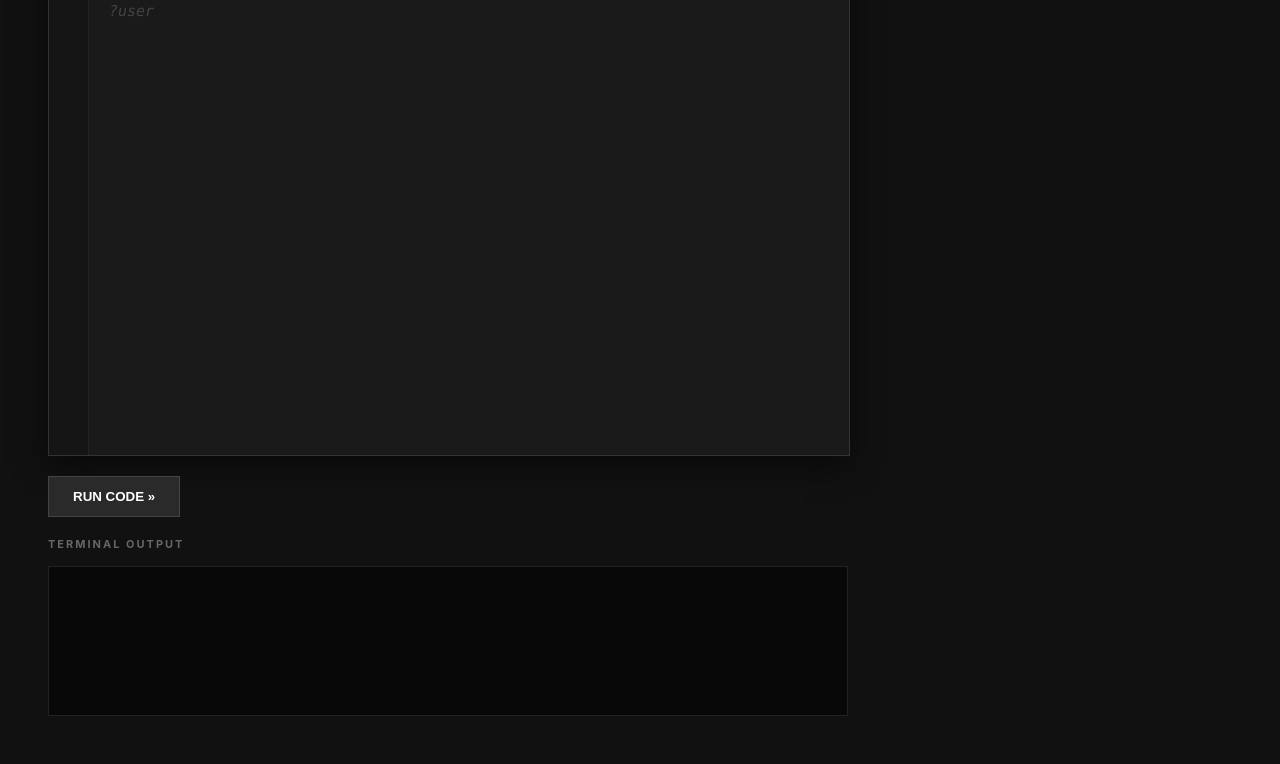
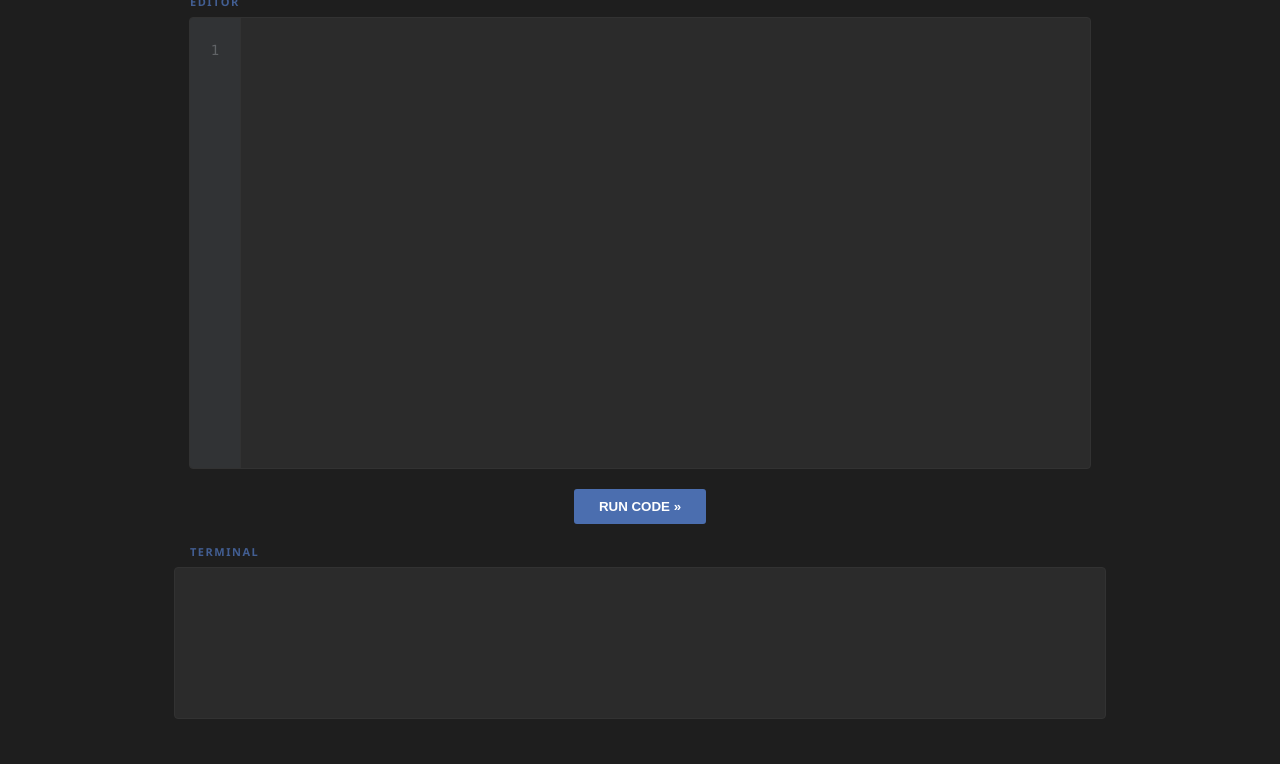
Before and after one commit to nesboldt0/Vellum, a plain HTML site: page index.html in a window 1280 px wide. Shown: the part 116-880 px from the top of the page. Drawn offline with Linux system fonts and the light colour scheme.

Commit message:
Add files via upload

```diff
--- a/index.html
+++ b/index.html
@@ -3,100 +3,221 @@
 <head>
     <title>Vellum IDE</title>
     <style>
+        /*This is where we establish the body, its fonts, and colors*/
         body {
-            font-family: -apple-system, BlinkMacSystemFont, "Segoe UI", sans-serif;
-            background: #111111;
-            color: #d1d1d1;
-            padding: 40px;
+            font-family: 'Segoe UI', sans-serif;
+            background: #1e1e1e;
+            display: flex;
+            flex-direction: column;
+            align-items: center;
+            padding: 20px;
+            color: #a9b7c6;
         }
 
-        /* container */
+         h1 {
+            font-weight: 800;
+            font-size: 2.2rem;
+            letter-spacing: 3px;
+            color: #4b6eaf; /* Matches The Buttons */
+            margin-bottom: 10px;
+            text-transform: uppercase;
+         }
+
+        .label {
+            font-size: 11px;
+            font-weight: 700;
+            letter-spacing: 1.5px;
+            color: #4b6eaf; /* Matches the heading */
+            margin-bottom: 8px;
+            align-self: flex-start;
+            max-width: 900px;
+            width: 95%;
+            margin-left: auto;
+            margin-right: auto;
+            text-transform: uppercase;
+            opacity: 0.8;
+        }
+
+        /* We "stack" another editor on top of this to allow the color to be different for each variable*/
         .ide-container {
             display: flex;
-            width: 800px; /* Fixed Width */
-            height: 500px; /* Fixed Height */
-            background: #1a1a1a;
-            border: 1px solid #333;
-            box-shadow: 0 10px 30px rgba(0,0,0,0.5);
+            width: 95%;
+            max-width: 900px;
+            height: 450px;
+            background: #2b2b2b; /* Charcoal */
+            border: 1px solid #323232;
+            border-radius: 4px;
+            overflow: hidden;
+            position: relative;
         }
 
-        /* line numbers */
         #line-numbers {
-        width: 40px;
-        background: #151515;
-        color: #444;
+            width: 50px;
+            background: #313335;
+            color: #606366;
             padding: 20px 0;
             text-align: center;
-        font-family: "Lucida Console", Monaco, monospace;
-        font-size: 15px; /* Must match editor */
-        line-height: 24px; /* Exact pixel height for each line */
-        user-select: none;
-        border-right: 1px solid #222;
-        overflow: hidden;
-        box-sizing: border-box;
+            font-family: 'JetBrains Mono', 'Consolas', monospace;
+            font-size: 14px;
+            line-height: 24px;
+            border-right: 1px solid #323232;
+            z-index: 5;
         }
 
-        /* editor */
+        .editor-wrapper {
+            position: relative;
+            flex-grow: 1;
+        }
+
+        /* Both must have identical fonts/padding to align */
+        #editor, #highlight-layer {
+            position: absolute;
+            top: 0; left: 0;
+            width: 100%; height: 100%;
+            padding: 20px;
+            font-family: 'JetBrains Mono', 'Consolas', monospace;
+            font-size: 16px;
+            line-height: 24px;
+            white-space: pre;
+            word-wrap: break-word;
+            box-sizing: border-box;
+            margin: 0;
+        }
+
         #editor {
-        flex-grow: 1;
             background: transparent;
-        color: #e0e0e0;
+            color: transparent; /* Makes text invisible so highlights show through */
+            caret-color: #ffffff; /* Shows the blinking cursor */
+            z-index: 2;
             border: none;
-        padding: 20px;
-        font-family: "Lucida Console", Monaco, monospace;
-        font-size: 15px; /* Must match line-numbers */
-        line-height: 24px; /* Exact pixel height for each line */
             outline: none;
             resize: none;
-        box-sizing: border-box;
         }
 
-        #editor::placeholder { color: #444; font-style: italic; }
+        #highlight-layer {
+            z-index: 1;
+            color: #a9b7c6; /* Default text color */
+            pointer-events: none;
+            white-space: pre-wrap;
+        }
 
-        /* terminal */
+        /* High Contrast Colors */
+        .hl-var {
+        color: #BD93F9; /* Purple */
+        font-weight: bold;
+        text-shadow: 0 0 5px rgba(189, 147, 249, 0.3);
+        }
+        .hl-func {
+        color: #FFB86C; /* Bright Orange */
+        font-weight: bold;
+        }
+        .hl-print {
+        color: #50FA7B; /* Neon Green */
+        text-shadow: 0 0 5px rgba(80, 250, 123, 0.2);
+        }
+        .hl-comment {
+        color: #6272A4; /* Blue-Gray */
+        font-style: italic;
+        }
+        .hl-num {
+        color: #8BE9FD; /* Neon Cyan */
+        }
+        .hl-string {
+        color: #F1FA8C; /* Soft Yellow */
+        }
+        #highlight-layer {
+        z-index: 1;
+        color: #F8F8F2; /* Brighter default text (Off-white) */
+        pointer-events: none;
+        white-space: pre-wrap;
+        }
+
+        /* Buttons :) */
+        .button-group { margin: 20px 0; }
+
+        button {
+            background: #4b6eaf; /* Blue */
+            color: white;
+            border: none;
+            padding: 10px 25px;
+            border-radius: 3px;
+            cursor: pointer;
+            font-weight: bold;
+        }
+
         #terminal {
-            width: 800px; /* Matches Editor width */
-            height: 150px;
-            background: #080808;
-            color: #888888;
-            padding: 20px;
-            border: 1px solid #222;
-            margin-top: 15px;
-            font-family: "Lucida Console", monospace;
-            box-sizing: border-box;
+            width: 95%;
+            max-width: 900px;
+            height: 120px;
+            background: #2b2b2b;
+            color: #f8fafc;
+            padding: 15px;
+            border: 1px solid #323232;
+            border-radius: 4px;
+            font-family: monospace;
             overflow-y: auto;
         }
-
-        button {
-            background: #2a2a2a; color: white; border: 1px solid #444;
-            padding: 12px 24px; cursor: pointer; font-weight: bold;
-            margin: 20px 0; text-transform: uppercase;
-        }
-        button:hover { background: #333; border-color: #666; }
-
-        .label { color: #666; font-weight: bold; font-size: 11px; letter-spacing: 2px; margin-bottom: 8px; display: block; }
     </style>
 </head>
 <body>
 
-    <span class="label">VELLUM EDITOR</span>
+<h1>VELLUM EDITOR</h1>
+
+    <span class="label">EDITOR</span>
     <div class="ide-container">
         <div id="line-numbers">1</div>
-        <textarea id="editor" spellcheck="false" placeholder="!user -> 'nesboldt'&#10;?user" oninput="updateLineNumbers()"></textarea>
+        <div class="editor-wrapper">
+            <div id="highlight-layer"></div>
+            <textarea id="editor" spellcheck="false" oninput="handleInput()"></textarea>
+        </div>
     </div>
 
+    <div class="button-group">
         <button onclick="runVellum()">RUN CODE &#187;</button>
+    </div>
 
-    <span class="label">TERMINAL OUTPUT</span>
+    <span class="label">TERMINAL</span>
     <div id="terminal"></div>
 
     <script>
-        // actual code for line numbers
+        const editor = document.getElementById('editor');
+        const highlightLayer = document.getElementById('highlight-layer');
+        const lineNumbers = document.getElementById('line-numbers');
+
+        // Combined function for input
+        function handleInput() {
+            updateHighlighter();
+            updateLineNumbers();
+        }
+        function updateHighlighter() {
+        let code = editor.value;
+
+        // Not break the website
+        code = code.replace(/&/g, "&amp;").replace(/</g, "&lt;").replace(/>/g, "&gt;");
+
+        // Actually make comments work and not break everything
+        const comments = [];
+        code = code.replace(/(##.*)/g, (match) => {
+            comments.push(match);
+            return `___COMMENT_${comments.length - 1}___`;
+        });
+
+        // Apply Highlighting
+        code = code.replace(/(['"])(.*?)\1/g, '<span class="hl-string">$1$2$1</span>'); // Strings
+        code = code.replace(/(![a-zA-Z0-9]+)/g, '<span class="hl-var">$1</span>');       // Variables
+        code = code.replace(/(~[a-zA-Z0-9]+)/g, '<span class="hl-func">$1</span>');      // Functions
+        code = code.replace(/(\?[a-zA-Z0-9]*)/g, '<span class="hl-print">$1</span>');    // Print
+        code = code.replace(/\b(\d+)\b/g, '<span class="hl-num">$1</span>');             // Numbers
+
+        // Make the comments work again (OOOOOO)
+        comments.forEach((comment, index) => {
+            code = code.replace(`___COMMENT_${index}___`, `<span class="hl-comment">${comment}</span>`);
+        });
+
+        highlightLayer.innerHTML = code + "\n";
+    }
         function updateLineNumbers() {
-            const editor = document.getElementById('editor');
-            const lineNumbers = document.getElementById('line-numbers');
             const lines = editor.value.split('\n').length;
-
             let numberString = '';
             for (let i = 1; i <= lines; i++) {
                 numberString += i + '<br>';
@@ -105,39 +226,37 @@
         }
 
         function runVellum() {
-            const input = document.getElementById('editor').value;
+            const input = editor.value;
             const terminal = document.getElementById('terminal');
             terminal.innerHTML = "";
 
             const lines = input.split('\n');
             let js_code = [];
-            /* this is where new syntax goes */
+
             lines.forEach(line => {
                 let cleanLine = line.trim();
-                if (!cleanLine || cleanLine.startsWith ('##')){
-                    return;
-                }
+                if (!cleanLine || cleanLine.startsWith('##')) return;
+
                 let tokens = cleanLine.split(' ');
                 let head = tokens[0];
-                //Variable !
-                if (head.startsWith('!')) js_code.push(`var ${head.slice(1)} = ${tokens[2]};`);
-                //Function ~
+
+                if (head.startsWith('!')) {
+                    js_code.push(`var ${head.slice(1)} = ${tokens[2]};`);
+                }
                 else if (head.startsWith('~')) {
-                // This looks at the head (e.g., "~greet{") and removes the ~ and any {
                     let funcName = head.slice(1).replace('{', '');
                     js_code.push(`function ${funcName}() {`);
                 }
-                //Print ?
                 else if (head.startsWith('?')) {
                     let expression = cleanLine.slice(1).trim();
-                    // Only wrap in printToTerminal if it's not a function call that already prints
                     js_code.push(`printToTerminal(${expression});`);
                 }
-                //Closing bracket }
-                else if (head === '}') js_code.push('}');
-
-                //End of syntax
-                else js_code.push(`${cleanLine};`);
+                else if (head === '}') {
+                    js_code.push('}');
+                }
+                else {
+                    js_code.push(`${cleanLine};`);
+                }
             });
 
             try {
@@ -146,7 +265,7 @@
                 };
                 eval(js_code.join('\n'));
             } catch (err) {
-                terminal.innerHTML += "<span style='color:red;'>ERROR: " + err.message + "</span>";
+                terminal.innerHTML += "<span style='color:#ff6b6b;'>ERROR: " + err.message + "</span>";
             }
         }
     </script>
```
Lines whose indentation alone changed are shown as unchanged.
